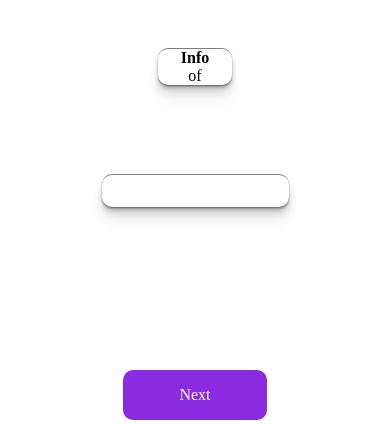
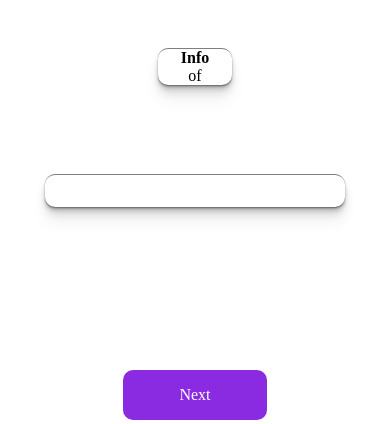
Before and after one commit to TimAkgayev/NXReview, a Django app: page /quiz/ in a window 390 px wide. Shown: the part 88-512 px from the top of the page. Run offline with Django 3.2, Linux system fonts and the light colour scheme; data that the repository does not hold is empty.

Commit message:
Improved layout fit on mobile

```diff
--- a/nxreview/static/nxreview/css/styles.css
+++ b/nxreview/static/nxreview/css/styles.css
@@ -61,13 +61,13 @@ html, body, main {
     display: inline;
 }
 
+
 #quiz-card{
     display: flex;
     border-radius: 10px;
     align-items: center;
     justify-content: center;
     flex-direction: column;
-    max-width: 80%;
     margin: 3em auto;
     padding: 1em;
     box-shadow:0px 1px 1px rgba(0,0,0,0.25),0 2px 2px rgba(0,0,0,0.2),0 4px 4px rgba(0,0,0,0.15),0 8px 8px rgba(0,0,0,0.1),0 16px 16px rgba(0,0,0,0.05);
@@ -159,7 +159,8 @@ nav {
         height: 50%;
     }
 
-    #quiz-card{
-        max-width: 100%;
+
+    #middle-subpanel{
+        width: 80%;
     }
 }
```
